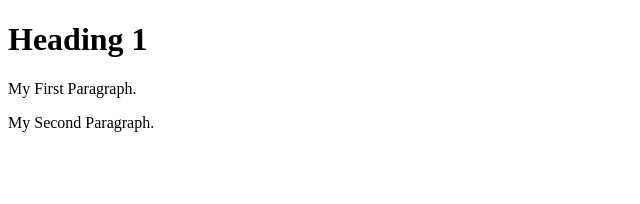
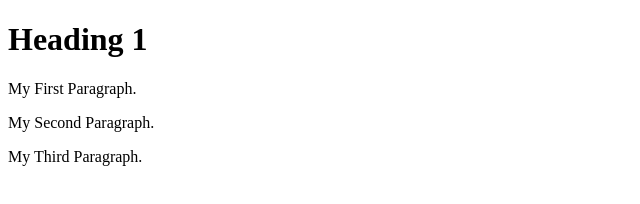
Before and after one commit to JohnsonZhang12138/3179-tute4, a plain HTML site: page index.html in a window 1280 px wide. Shown: the whole page, without its empty margins (0-640 px from the left). Drawn offline with Linux system fonts and the light colour scheme.

Commit message:
Update index.html

```diff
--- a/index.html
+++ b/index.html
@@ -7,5 +7,6 @@
     <h1>Heading 1</h1>
     <p>My First Paragraph.</p>
     <p>My Second Paragraph.</p>
+    <p>My Third Paragraph.</p>
 </body>
 </html>
```
